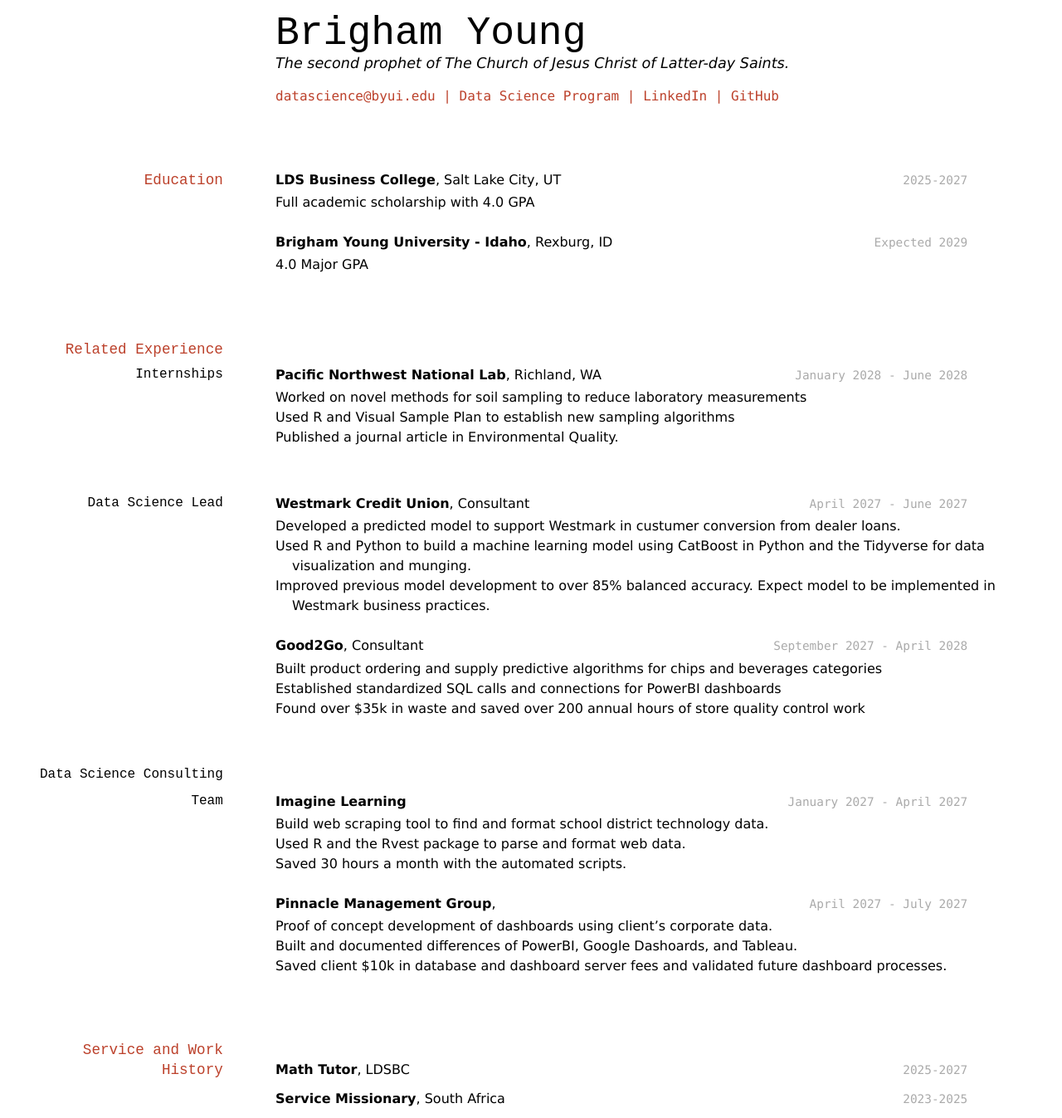
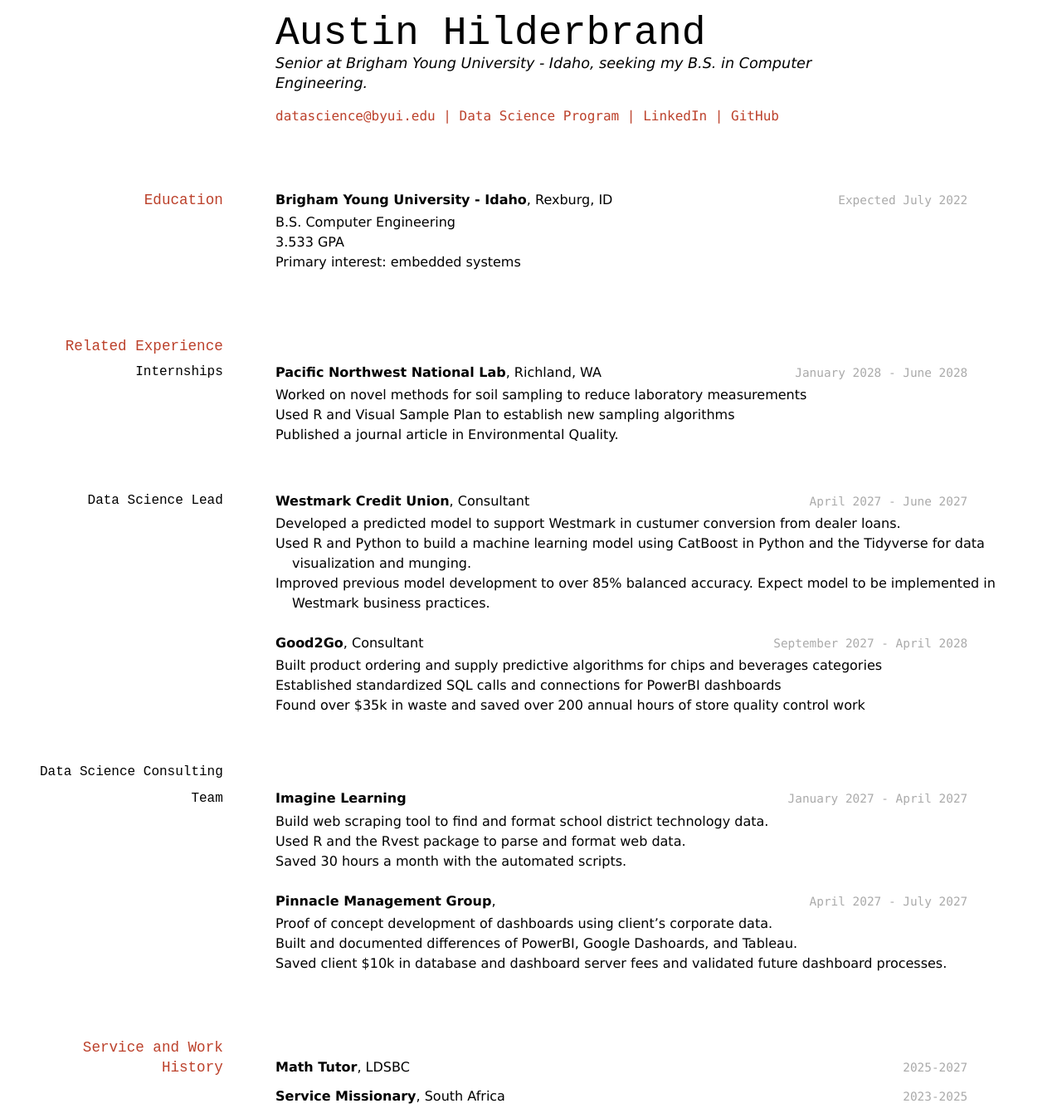
Before and after one commit to byuids-resumes/HILDERBRAND-Resume, a Jekyll site: the page built from docs/index.md, in a window 1280 px wide. Shown: the whole page at 83% size. Built offline with Jekyll 4.4.1, drawn with Linux system fonts in a browser that asks for light colours.

Commit message:
Changed name and education details

```diff
--- a/docs/index.md
+++ b/docs/index.md
@@ -1,9 +1,9 @@
 ---
 layout: cv
-title: Brigham Young's Resume
+title: Austin Hilderbrand's Resume
 ---
-# Brigham Young
-The second prophet of The Church of Jesus Christ of Latter-day Saints.
+# Austin Hilderbrand
+Senior at Brigham Young University - Idaho, seeking my B.S. in Computer Engineering.
 
 <div id="webaddress">
 <a href="datascience@byui.edu">datascience@byui.edu</a>
@@ -16,16 +16,12 @@ The second prophet of The Church of Jesus Christ of Latter-day Saints.
 
 ## Education
 
-`2025-2027`
-__LDS Business College__, Salt Lake City, UT
-
-- Full academic scholarship with 4.0 GPA
-
-`Expected 2029`
+`Expected July 2022`
 __Brigham Young University - Idaho__, Rexburg, ID
 
-- 4.0 Major GPA
-
+- B.S. Computer Engineering
+- 3.533 GPA
+- Primary interest: embedded systems
 
 ## Related Experience
 
```
